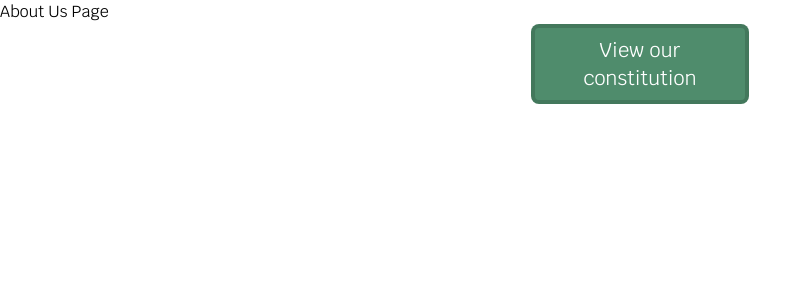
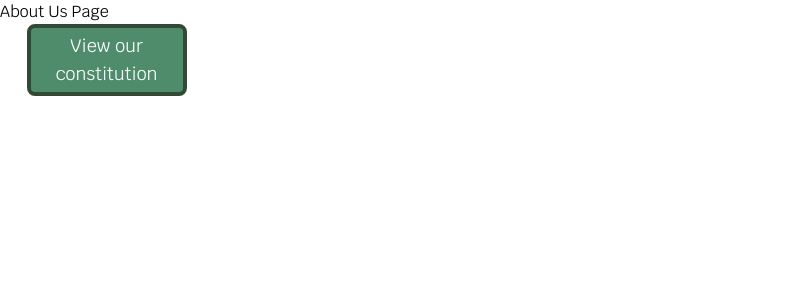
Before and after one commit to acm-ucr/leap-website, a Next.js app: page /about in a window 1280 px wide. Shown: the top 300 px of the page, without its empty margins (0-812 px from the left). Built offline with nearby package versions, Linux system fonts and the light colour scheme.

Commit message:
Fixed Button to Standard

```diff
--- a/src/app/about/page.tsx
+++ b/src/app/about/page.tsx
@@ -5,7 +5,7 @@ const AboutUs = () => {
   return (
     <div>
       <About />
-      <Button />
+      <Button text="View our constitution" link="#" />
     </div>
   );
 };
--- a/src/components/about/Button.tsx
+++ b/src/components/about/Button.tsx
@@ -1,20 +1,20 @@
 import React from "react";
 import Link from "next/link";
 
-const Button = () => {
+interface ButtonProps {
+  text: string;
+  link: string;
+}
+
+const Button: React.FC<ButtonProps> = ({ text, link }) => {
   return (
-    <div className="flex items-center justify-center">
-      {/* Temporary Link Change */}
-      <Link href="#" passHref>
+    <div className="flex items-center justify-center w-1/6 h-1/6">
+      <Link href={link} target="_blank">
         <div
-          className="rounded-lg border-4 bg-leap-mid-green px-4 py-2 text-fontFamily-leap text-white"
-          style={{ borderColor: "#3E6F55AB" }}
+          className="flex items-center rounded-lg border-4 border-leap-dark-green
+           bg-leap-mid-green text-white font-leap m-0 text-center text-lg h-15 w-40 px-4 py-1"
         >
-          <div className="px-8 text-center text-lg md:text-xl">
-            View our
-            <br />
-            constitution
-          </div>
+            {text}
         </div>
       </Link>
     </div>
```
